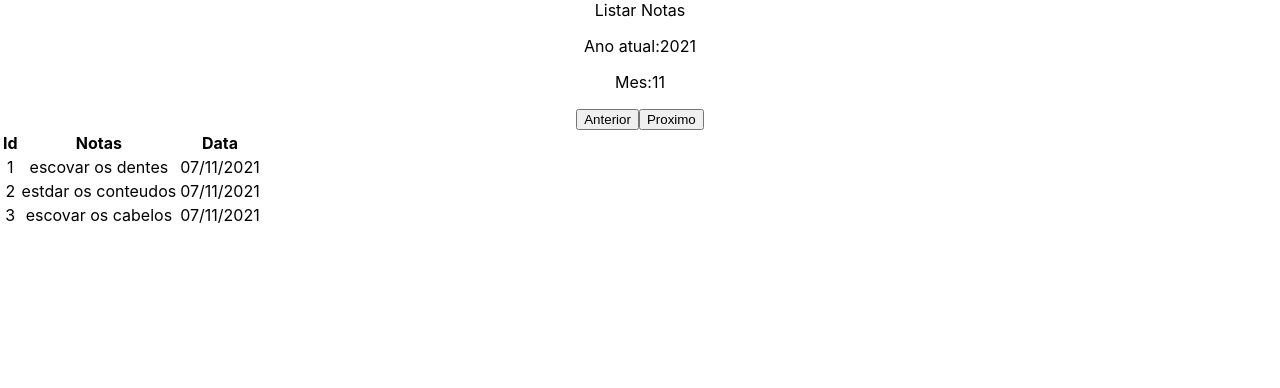
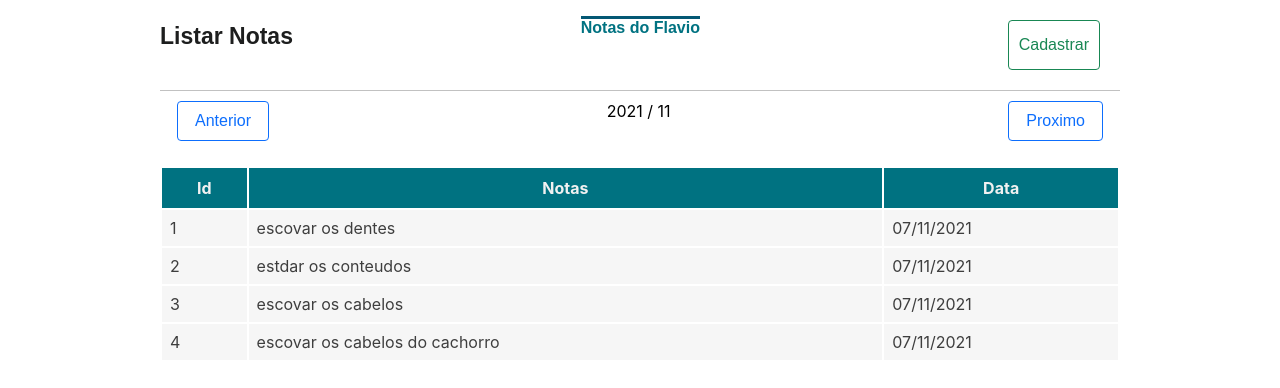
Before and after one commit to Flavio-Oliveira-Andrade/frontEnd-Ebytr, a React (Create React App) app in the folder eby-front/: page / in a window 1280 px wide. Shown: the top 388 px of the page. Built offline with nearby package versions, Linux system fonts and the light colour scheme.

Commit message:
creat css components

```diff
--- a/eby-front/package.json
+++ b/eby-front/package.json
@@ -10,6 +10,7 @@
     "react-dom": "^17.0.2",
     "react-router-dom": "^5.3.0",
     "react-scripts": "4.0.3",
+    "styled-components": "^5.3.3",
     "web-vitals": "^1.1.2"
   },
   "scripts": {
--- a/eby-front/src/App.js
+++ b/eby-front/src/App.js
@@ -2,10 +2,6 @@ import React from 'react';
 import {BrowserRouter as Router, Switch, Route } from 'react-router-dom';
 
 import Home from './pages/home/index'
-
-import Header from './components/Header';
-import Todo from './components/Todo';
-import './App.css';
 
 function App() {
   return (
--- a/eby-front/src/pages/home/index.jsx
+++ b/eby-front/src/pages/home/index.jsx
@@ -1,4 +1,7 @@
 import React,{useState, useEffect} from 'react';
+
+import {Container, ContentTitle,Title, BtnSucces,BtnAction,BtnAntProxPrim,Table,
+  BtnAntProx, TitleUser} from '../../styles/customAdm'
 
 const Home = () => {
 
@@ -27,6 +30,7 @@ const Home = () => {
         month: dateView.month - 1,
       })
     }
+
   }
 
   const Proximo = async (state) => {
@@ -59,6 +63,11 @@ const Home = () => {
         "notas": "escovar os cabelos",
         "date":"07/11/2021"
       },
+      {
+        "id":4,
+        "notas": "escovar os cabelos do cachorro",
+        "date":"07/11/2021"
+      },
     ];
     setData(notas)
   }
@@ -68,14 +77,21 @@ const Home = () => {
   },[])
 
   return(
-    <div>
-      <hi>Listar Notas</hi>
-      <p>Ano atual:{dateView.year}</p>
-      <p>Mes:{dateView.month}</p>
-      <button onClick={()=> anterior()}>Anterior</button>
-      <button onClick={()=> Proximo()}>Proximo</button>
+    <Container>
+      <ContentTitle>
+      <Title>Listar Notas</Title>
+      <TitleUser>Notas do Flavio</TitleUser>
+      <BtnAction>
+      <BtnSucces>Cadastrar</BtnSucces>
+      </BtnAction>
+      </ContentTitle>
+      <BtnAntProx>
+      <BtnAntProxPrim onClick={()=> anterior()}>Anterior</BtnAntProxPrim>
+      <span>{dateView.year} / {dateView.month <10 ? "0"+dateView.month:dateView.month }</span>
+      <BtnAntProxPrim onClick={()=> Proximo()}>Proximo</BtnAntProxPrim>
+      </BtnAntProx>
 
-      <table>
+      <Table>
         <thead>
           <tr>
             <th>Id</th>
@@ -92,8 +108,8 @@ const Home = () => {
             </tr>
           ))}
         </tbody>
-      </table>
-    </div>
+      </Table>
+    </Container>
   )
 }
 
--- /dev/null
+++ b/eby-front/src/styles/customAdm.js
@@ -0,0 +1,84 @@
+import styled from 'styled-components'
+
+ export const Container = styled.section`
+  margin: 0px auto;
+  width: 960px;
+  max-width: 960px;
+`;
+
+export const ContentTitle = styled.section`
+  display: flex;
+  justify-content: space-between
+`;
+
+export const BtnAction = styled.section`
+  margin: 20px;
+`;
+
+
+export const Title = styled.h1`
+  font-size: 23px;
+  font-family: sans-serif;;
+  margin: 10px, 15px;
+  color: #1d1e1e
+`;
+
+
+export const TitleUser = styled.h1`
+  font-size: 16px;
+  font-family: sans-serif;;
+  margin: 10px, 15px;
+  color: #007281;
+  border-top: 3px solid #045874
+`;
+
+export const BtnAntProx = styled.section`
+  display: flex;
+  justify-content: space-between;
+  border-top: solid 1px #c1c1c1;
+  padding 10px 17px
+`;
+
+
+export const BtnSucces = styled.button`
+  background-color: #fff;
+  color:#198754;
+  padding: 15px 10px;
+  border: 1px solid #198754;
+  border-radius: 4px;
+  cursor: pointer;
+  font-size: 16px;
+    :hover{
+      background-color: #198754;
+      color: #fff
+    }
+`;
+
+export const BtnAntProxPrim = styled.button`
+  background-color: #fff;
+  color:#0d6efd;
+  padding: 10px 17px;
+  border: 1px solid #0d6efd;
+  border-radius: 4px;
+  cursor: pointer;
+  font-size: 16px;
+    :hover{
+      background-color: #0d6efd;
+      color: #fff
+    }
+`;
+
+export const Table = styled.table`
+  margin-top: 15px;
+  width: 100%;
+  th{
+    background-color: #007281;
+    color: #f1f1f1;
+    padding: 10px;
+  }
+  td{
+    background-color: #f6f6f6;
+    color: #3e3e3e;
+    padding: 8px;
+  }
+`;
```
Also changed, not shown: 2 other files (tests, documents, lock files or other folders).
